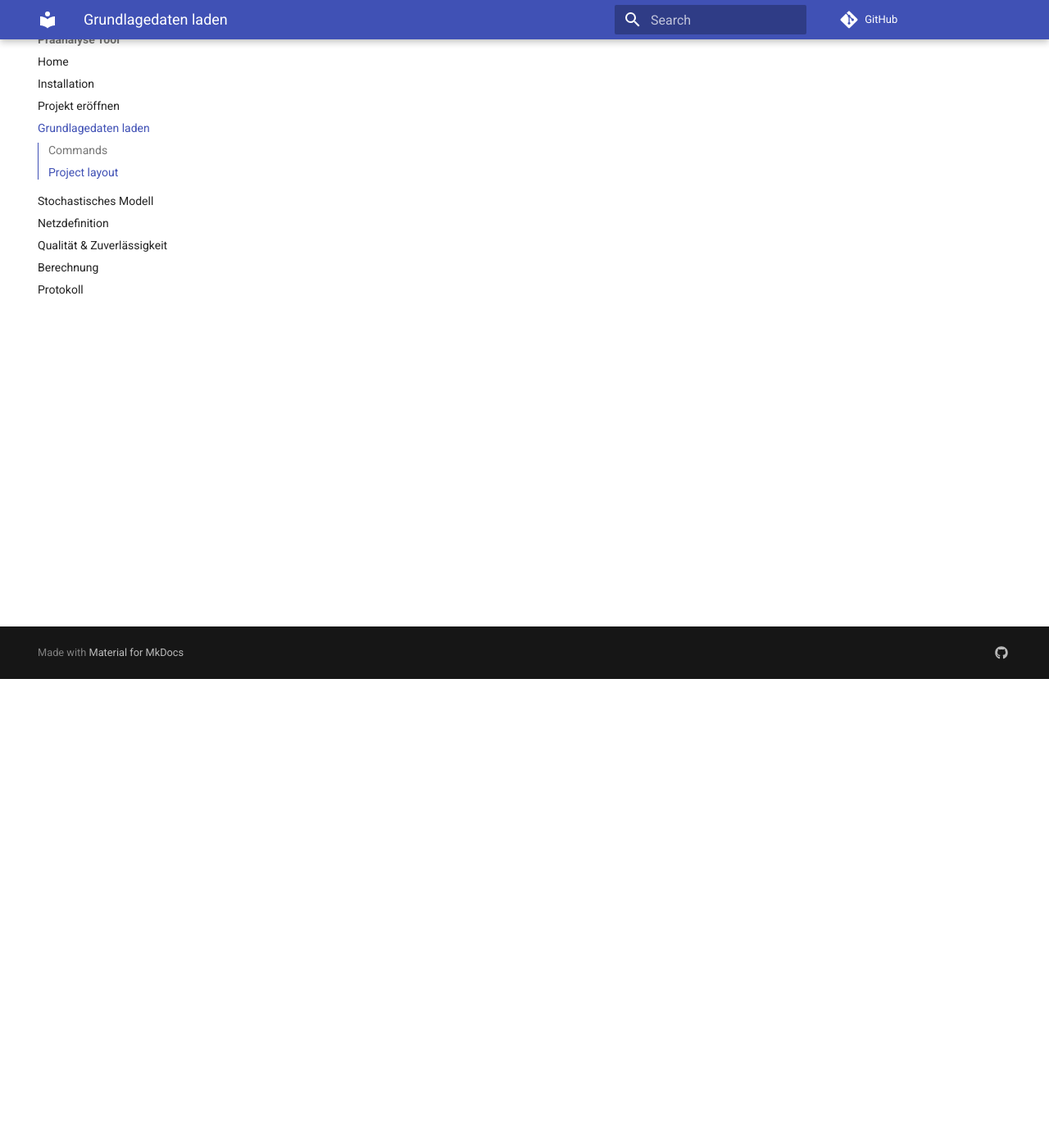
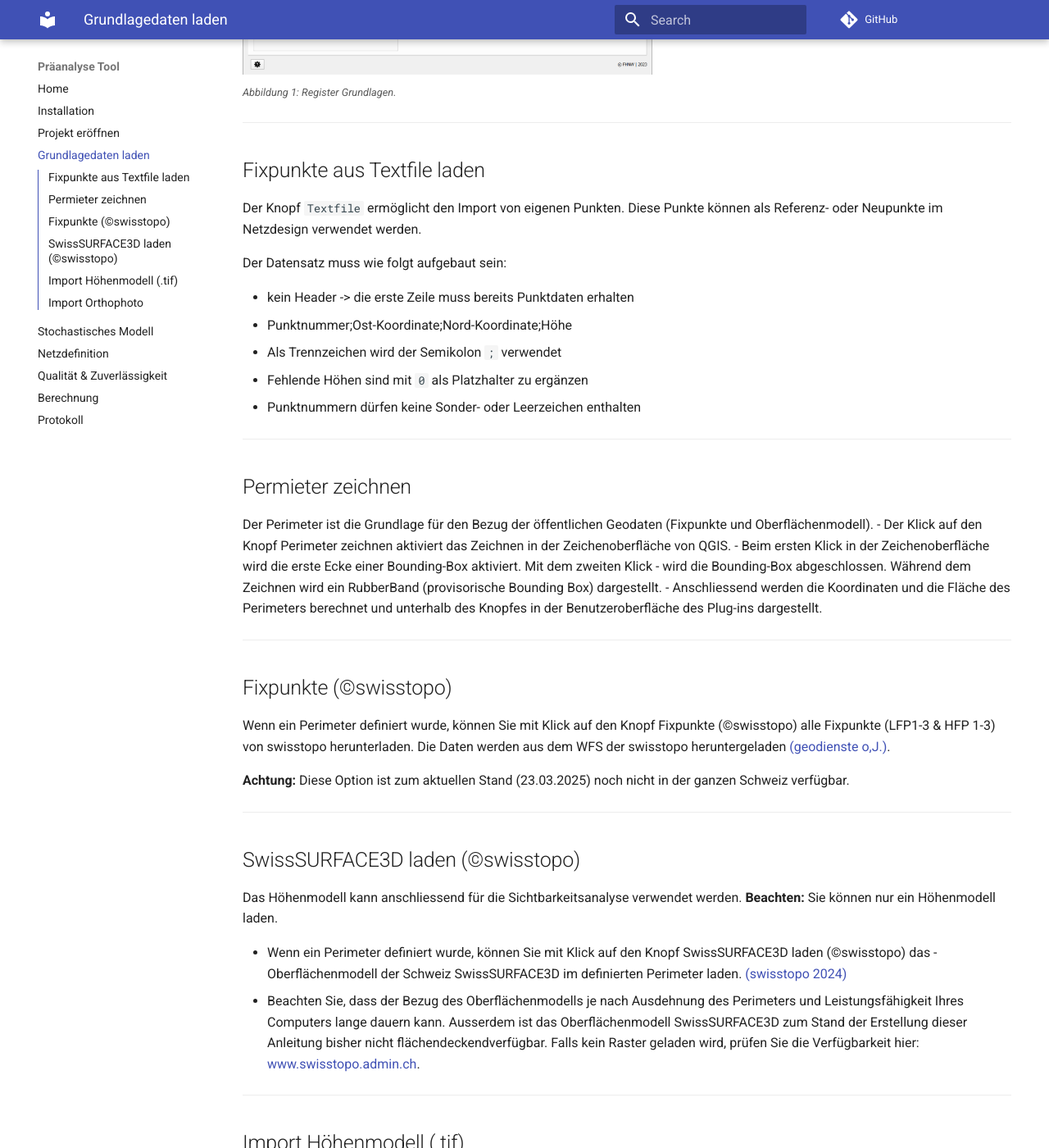
Before and after one commit to FabianRuefenacht/praeanalyse_tool_docs, an MkDocs documentation site: the page built from docs/load_data.md, in a window 1280 px wide and 1400 px high, scrolled down 572 px. Shown: the whole window at 82% size. Built offline with MkDocs 1.6.1 and Material for MkDocs 9.7.7, drawn with Linux system fonts in a browser that asks for light colours; comment, search, counter and statistics services are not loaded; some of the changed text lies outside the part shown.

````diff
--- a/docs/load_data.md
+++ b/docs/load_data.md
@@ -1,17 +1,59 @@
-# Welcome to MkDocs
+# Grundlagedaten beziehen
 
-For full documentation visit [mkdocs.org](https://www.mkdocs.org).
+Für die Planung von geodätischen Netzen werden Grundlagedaten wie Fixpunkte der amtlichen Vermessung benötigt. Für ein effizientes und einfaches Netzdesign sind Höheninformationen - um die Sichtbarkeit oder Abschottung von Punkten zu analysieren und Referenzdaten - um sich in der Umgebung des Netzes zurecht zu finden hilfreich. Im Register ```Grundlagen``` können diese Daten importiert oder aus zentralisierten Quellen bezogen werden.
 
-## Commands
+<img src="../imgs/load_data/loadData.png" width="500" /><br/>
+<small>_Abbildung 1: Register Grundlagen._</small>
 
-* `mkdocs new [dir-name]` - Create a new project.
-* `mkdocs serve` - Start the live-reloading docs server.
-* `mkdocs build` - Build the documentation site.
-* `mkdocs -h` - Print help message and exit.
+---
 
-## Project layout
+## Fixpunkte aus Textfile laden
 
-    mkdocs.yml    # The configuration file.
-    docs/
-        index.md  # The documentation homepage.
-        ...       # Other markdown pages, images and other files.
+Der Knopf ```Textfile``` ermöglicht den Import von eigenen Punkten. Diese Punkte können als Referenz- oder Neupunkte im Netzdesign verwendet werden.
+
+Der Datensatz muss wie folgt aufgebaut sein:
+
+- kein Header -> die erste Zeile muss bereits Punktdaten erhalten
+- Punktnummer;Ost-Koordinate;Nord-Koordinate;Höhe
+- Als Trennzeichen wird der Semikolon ```;``` verwendet
+- Fehlende Höhen sind mit ```0``` als Platzhalter zu ergänzen
+- Punktnummern dürfen keine Sonder- oder Leerzeichen enthalten
+
+---
+
+## Permieter zeichnen
+Der Perimeter ist die Grundlage für den Bezug der öffentlichen Geodaten (Fixpunkte und Oberflächenmodell).
+- Der Klick auf den Knopf Perimeter zeichnen aktiviert das Zeichnen in der Zeichenoberfläche von QGIS.
+- Beim ersten Klick in der Zeichenoberfläche wird die erste Ecke einer Bounding-Box aktiviert. Mit dem zweiten Klick - wird die Bounding-Box abgeschlossen. Während dem Zeichnen wird ein RubberBand (provisorische Bounding Box) dargestellt.
+- Anschliessend werden die Koordinaten und die Fläche des Perimeters berechnet und unterhalb des Knopfes in der Benutzeroberfläche des Plug-ins dargestellt.
+
+---
+
+## Fixpunkte (©swisstopo)
+
+Wenn ein Perimeter definiert wurde, können Sie mit Klick auf den Knopf Fixpunkte (©swisstopo) alle Fixpunkte (LFP1-3 & HFP 1-3) von swisstopo herunterladen. Die Daten werden aus dem WFS der swisstopo heruntergeladen [(geodienste o,J.)](https://www.geodienste.ch/services/av/info).
+
+**Achtung:** Diese Option ist zum aktuellen Stand (23.03.2025) noch nicht in der ganzen Schweiz verfügbar.
+
+---
+
+## SwissSURFACE3D laden (©swisstopo)
+
+Das Höhenmodell kann anschliessend für die Sichtbarkeitsanalyse verwendet werden. **Beachten:** Sie können nur ein Höhenmodell laden.
+
+- Wenn ein Perimeter definiert wurde, können Sie mit Klick auf den Knopf SwissSURFACE3D laden (©swisstopo) das - Oberflächenmodell der Schweiz SwissSURFACE3D im definierten Perimeter laden. [(swisstopo 2024)](https://www.swisstopo.admin.ch/de/hoehenmodell-swisssurface3d-raster)
+- Beachten Sie, dass der Bezug des Oberflächenmodells je nach Ausdehnung des Perimeters und Leistungsfähigkeit Ihres Computers lange dauern kann. Ausserdem ist das Oberflächenmodell SwissSURFACE3D zum Stand der Erstellung dieser Anleitung bisher nicht flächendeckendverfügbar. Falls kein Raster geladen wird, prüfen Sie die Verfügbarkeit hier: [www.swisstopo.admin.ch](https://www.swisstopo.admin.ch/de/hoehenmodell-swisssurface3d-raster).
+
+---
+
+## Import Höhenmodell (.tif)
+
+Das Höhenmodell kann anschliessend für die Sichtbarkeitsanalyse verwendet werden. **Beachten:** Sie können nur ein Höhenmodell laden.
+
+- Mit dieser Funktion können Sie ihre eigene Rasterdatei in das Projekt laden.
+- Beachten Sie, dass Sie nur eine Rasterdatei pro Projekt besitzen können. Die älteren Dateien werden jedes Mal - überschrieben. Verwenden Sie nicht den Standard-Import von QGIS. Die Rasterdatei muss einem spezifischen Namen - folgen, um im Plug-in verwendet werden zu können.
+- Falls Sie mehrere Rasterdateien benötigen, müssen Sie diese bei dieser Option zuerst zu einer Datei zusammenfügen. [Anleitung](https://docs.qgis.org/3.40/de/docs/user_manual/processing_algs/gdal/rastermiscellaneous.html#merge)
+
+## Import Orthophoto
+
+...
````
Also changed, not shown: docs/installation.md (+1 -1 lines), docs/imgs/load_data/loadData.png (added).
